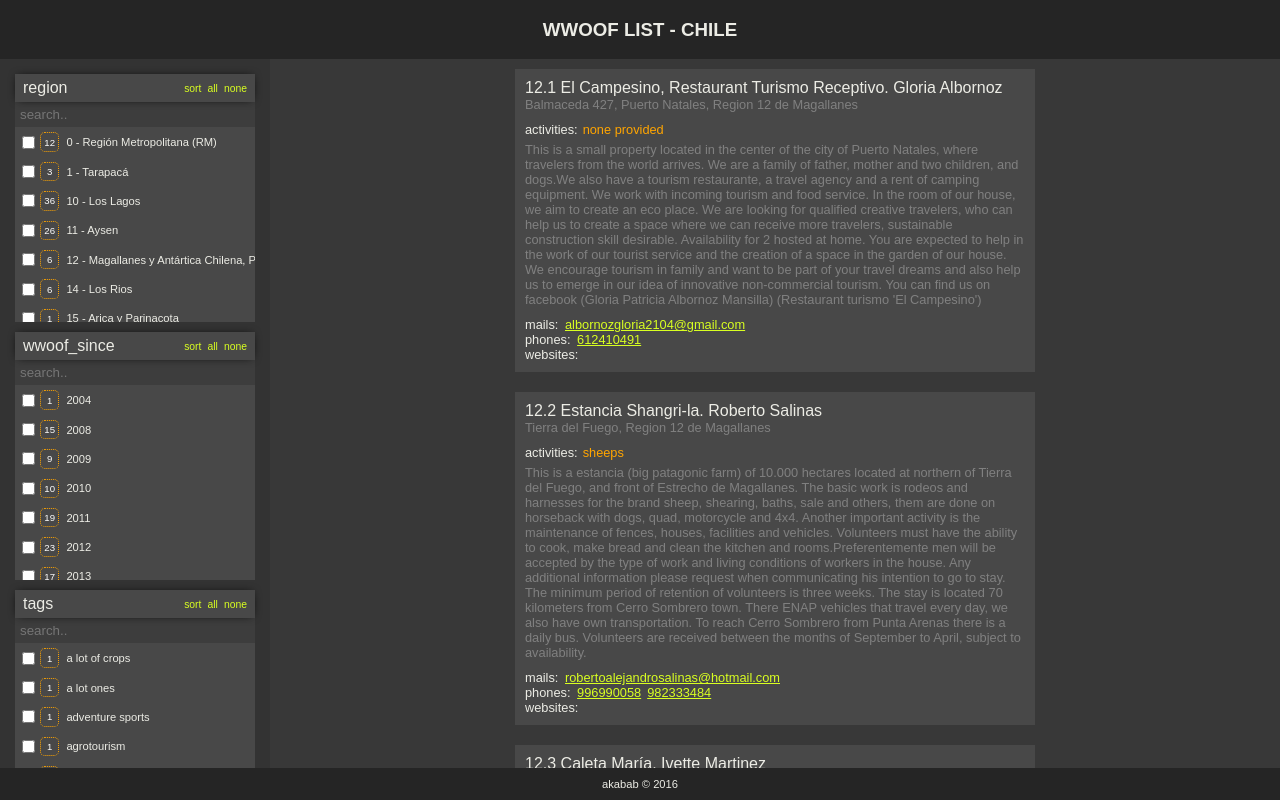
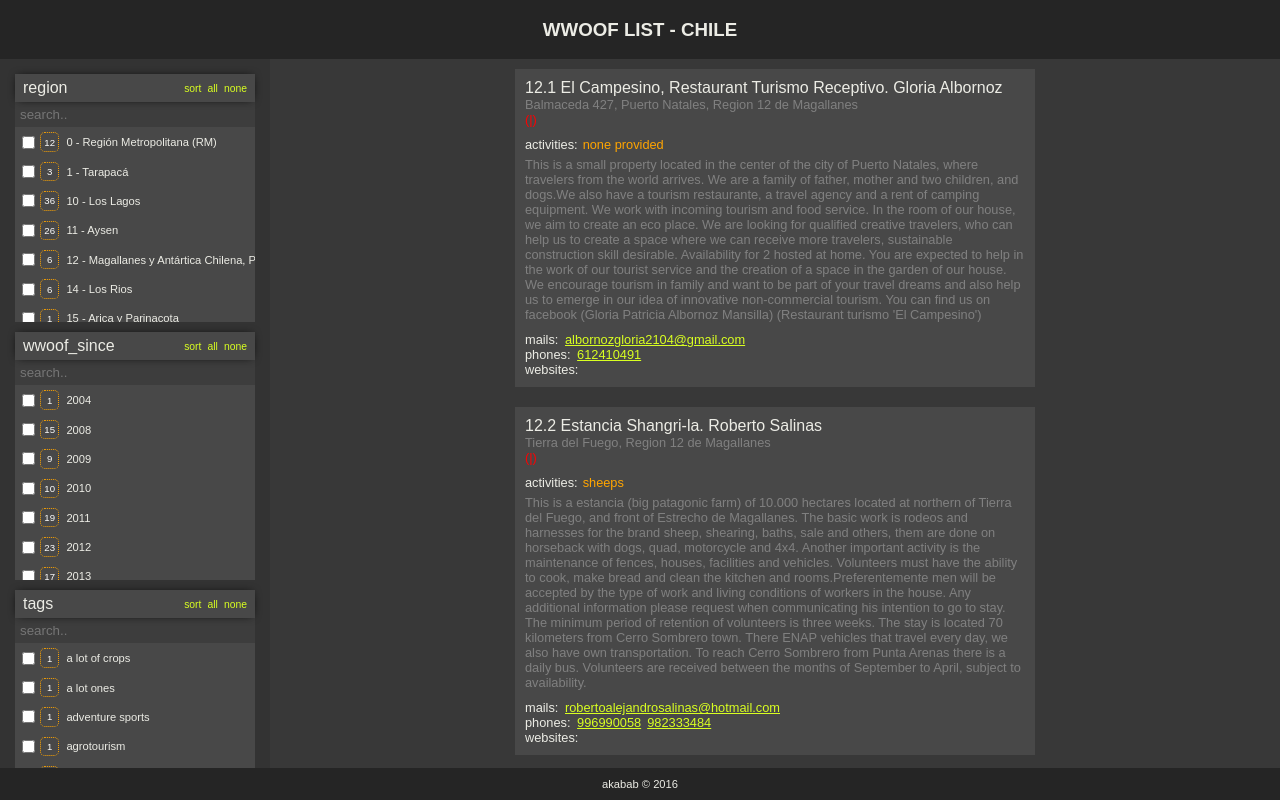
Before and after one commit to akabab/wwoof_app, a React (Create React App) app: page / in a window 1280 px wide. Built offline with nearby package versions, Linux system fonts and the light colour scheme.

Commit message:
Fav update - naive implementation (works)

```diff
--- a/src/Components/Fav.js
+++ b/src/Components/Fav.js
@@ -1,28 +1,36 @@
 import React, { Component } from 'react'
 
-export class Fav extends Component {
+class Fav extends Component {
 
   constructor(props) {
     super(props)
+
     if (!props.id) { throw Error('props.id is missing') }
+
     // recover state from localstorage
-    this.state.isFav = localStorage[props.id] === 'true'
+    this.state = {
+      isFav: localStorage[props.id] === 'true'
+    }
+
     this.toggleFav = this.toggleFav.bind(this)
   }
 
   toggleFav() {
     const isFav = !this.state.isFav
-    localStorage[this.props.id] === isFav
-    this.setState({ isFav })
+
+    localStorage[this.props.id] = isFav
+    this.setState({ isFav: isFav })
   }
 
   render() {
     return (
       <div
-        className="{this.state.isFav ? 'fav' : ''}"
-        onclick="{this.toggleFav}">
-        add to favs
+        className={this.state.isFav ? 'item-favorite' : 'item-not-favorite'}
+        onClick={this.toggleFav}>
+        (|)
       </div>
     )
   }
 }
+
+export default Fav
--- a/src/Components/Item.css
+++ b/src/Components/Item.css
@@ -52,3 +52,11 @@ ul {
 .item-contacts a:hover {
   color: black;
 }
+
+.item-favorite {
+  color: green;
+}
+
+.item-not-favorite {
+  color: red;
+}
--- a/src/Components/Item.js
+++ b/src/Components/Item.js
@@ -1,5 +1,6 @@
 import React, { Component } from 'react'
 import './Item.css'
+import Fav from './Fav.js'
 import _ from 'lodash'
 
 const absoluteUrl = (url) => (!/^(?:f|ht)tps?:\/\//.test(url)) ? "http://" + url : url
@@ -28,6 +29,7 @@ class Item extends Component {
       <div className="item">
         <div className="item-title">{title}</div>
         <div className="item-address">{address}</div>
+        <Fav id={id} />
         <div className="item-activity">
           <div className="item-activity-label">activities:</div>
           <div className="item-activity-value">{activity || "none provided"}</div>
```
